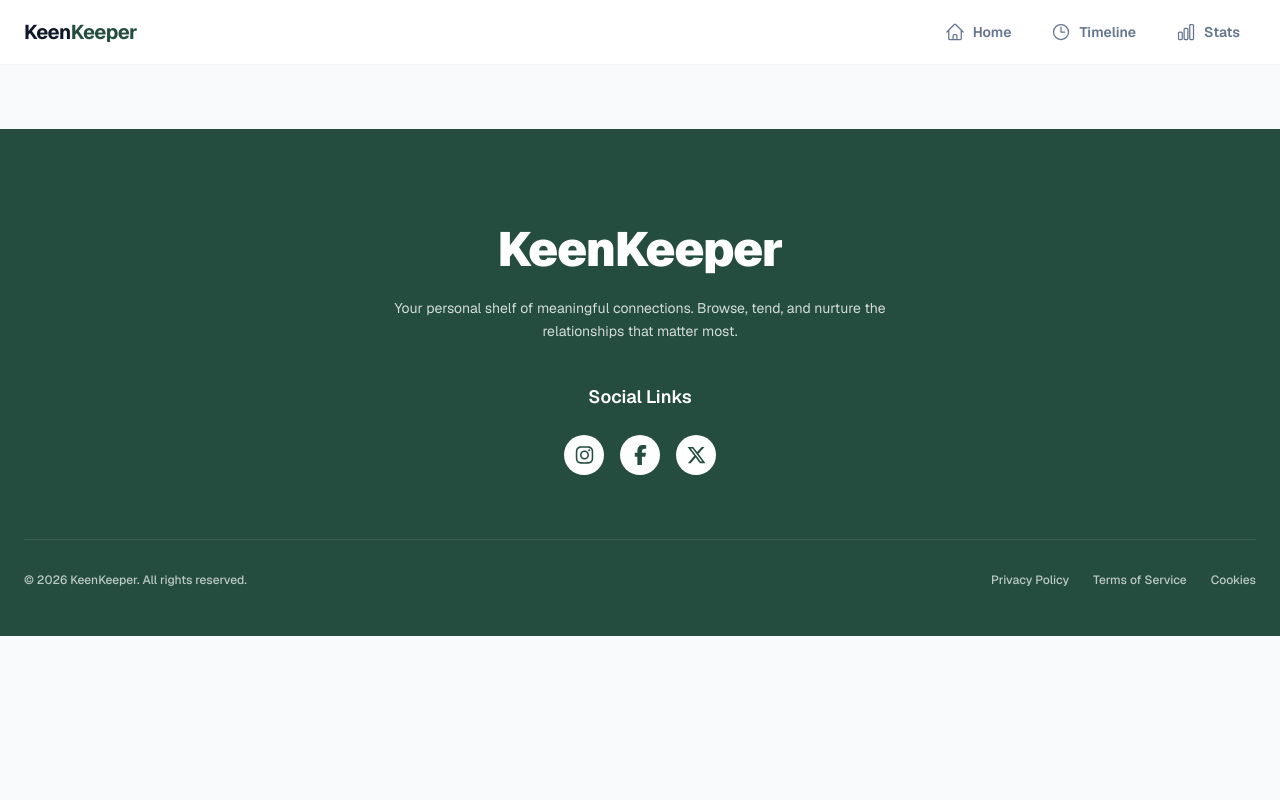
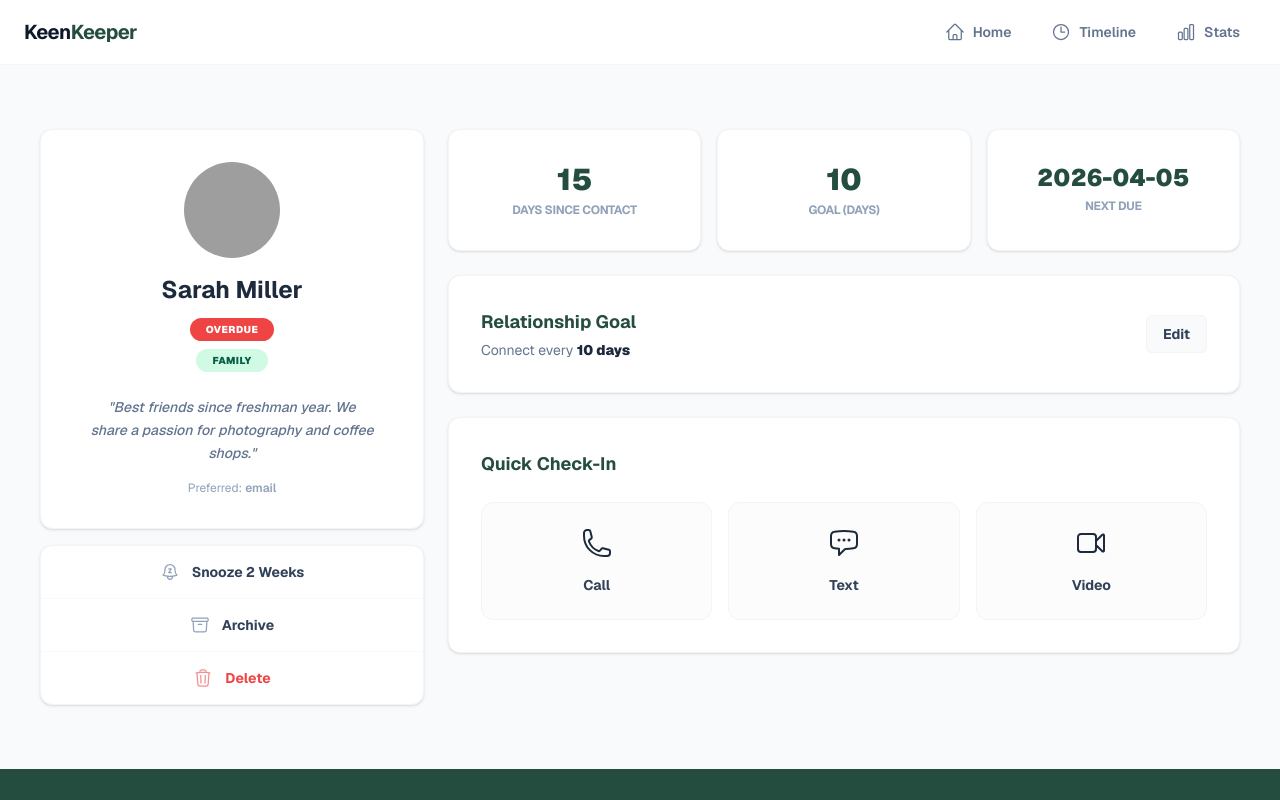
Before and after one commit to Anamulhaque01/PH-Assignment-07, a React (Vite) app: page /friend/1 in a window 1280 px wide. Shown: the top 800 px of the page. Built offline with nearby package versions, Linux system fonts and the light colour scheme; grey boxes are pictures that could not be loaded.

Commit message:
Friends Detail Page Added

```diff
--- a/src/pages/FriendDetails.jsx
+++ b/src/pages/FriendDetails.jsx
@@ -1,11 +1,133 @@
-import React from 'react'
+import { useEffect, useState } from "react";
+import { useParams } from "react-router-dom";
+import toast from "react-hot-toast";
+import { PhoneIcon, ChatBubbleLeftEllipsisIcon, VideoCameraIcon, ArchiveBoxIcon, BellSnoozeIcon, TrashIcon } from "@heroicons/react/24/outline";
 
-function FriendDetails() {
+const FriendDetails = () => {
+  const { id } = useParams();
+  const [friend, setFriend] = useState(null);
+
+  useEffect(() => {
+    fetch("/friends.json")
+      .then((res) => res.json())
+      .then((data) => {
+        const found = data.find((f) => f.id === parseInt(id));
+        setFriend(found);
+      });
+  }, [id]);
+
+  const handleCheckIn = (type) => {
+    if (!friend) return;
+    const newEntry = {
+      id: Date.now(),
+      friendId: friend.id,
+      friendName: friend.name,
+      type: type,
+      date: new Date().toLocaleDateString('en-GB', { day: '2-digit', month: 'short', year: 'numeric' }),
+      title: `${type} with ${friend.name}`
+    };
+
+    const existingTimeline = JSON.parse(localStorage.getItem("timeline") || "[]");
+    localStorage.setItem("timeline", JSON.stringify([newEntry, ...existingTimeline]));
+    toast.success(`${type} logged for ${friend.name}!`);
+  };
+
+  if (!friend) return null;
+
   return (
-    <div>
+    <div className="max-w-7xl mx-auto px-4 py-8">
+      <div className="grid grid-cols-1 lg:grid-cols-12 gap-6">
 
+
+        <div className="lg:col-span-4 flex flex-col gap-4">
+          <div className="bg-white rounded-xl border border-gray-100 p-8 text-center shadow-sm">
+            <img src={friend.picture} className="w-24 h-24 rounded-full mx-auto object-cover grayscale-[0.2]" alt={friend.name} />
+            <h2 className="text-2xl font-bold mt-4 text-slate-800">{friend.name}</h2>
+
+            <div className="flex flex-col items-center gap-2 mt-3">
+              <span className="px-4 py-1 bg-[#EF4444] text-white rounded-full text-[10px] font-black uppercase tracking-wider">
+                {friend.status}
+              </span>
+              <span className="px-4 py-1 bg-[#D1FAE5] text-[#065F46] rounded-full text-[10px] font-black uppercase tracking-wider">
+                Family
+              </span>
+            </div>
+
+            <p className="mt-6 text-slate-500 italic text-sm font-medium leading-relaxed px-4">
+              "{friend.bio || "Former colleague, great mentor"}"
+            </p>
+            <p className="mt-4 text-slate-400 text-xs">
+              Preferred: <span className="font-semibold">{friend.preferred_method || "email"}</span>
+            </p>
+          </div>
+
+
+          <div className="bg-white rounded-xl border border-gray-100 overflow-hidden shadow-sm flex flex-col divide-y divide-gray-50">
+            <button className="py-4 px-6 flex items-center justify-center gap-3 hover:bg-gray-50 text-slate-700 font-bold text-sm transition group">
+              <BellSnoozeIcon className="w-5 h-5 text-slate-400 group-hover:text-slate-600" /> Snooze 2 Weeks
+            </button>
+            <button className="py-4 px-6 flex items-center justify-center gap-3 hover:bg-gray-50 text-slate-700 font-bold text-sm transition group">
+              <ArchiveBoxIcon className="w-5 h-5 text-slate-400 group-hover:text-slate-600" /> Archive
+            </button>
+            <button className="py-4 px-6 flex items-center justify-center gap-3 hover:bg-red-50 text-[#EF4444] font-bold text-sm transition group">
+              <TrashIcon className="w-5 h-5 text-[#EF4444]/60 group-hover:text-[#EF4444]" /> Delete
+            </button>
+          </div>
+        </div>
+
+
+        <div className="lg:col-span-8 flex flex-col gap-6">
+
+
+          <div className="grid grid-cols-1 md:grid-cols-3 gap-4">
+            <div className="bg-white p-8 rounded-xl border border-gray-100 text-center shadow-sm">
+              <p className="text-3xl font-black text-[#244D3F] mb-1">{friend.days_since_contact}</p>
+              <p className="text-slate-400 text-xs font-bold uppercase tracking-tight">Days Since Contact</p>
+            </div>
+            <div className="bg-white p-8 rounded-xl border border-gray-100 text-center shadow-sm">
+              <p className="text-3xl font-black text-[#244D3F] mb-1">{friend.goal}</p>
+              <p className="text-slate-400 text-xs font-bold uppercase tracking-tight">Goal (Days)</p>
+            </div>
+            <div className="bg-white p-8 rounded-xl border border-gray-100 text-center shadow-sm">
+              <p className="text-2xl font-black text-[#244D3F] mb-1">{friend.next_due_date || "Feb 27, 2026"}</p>
+              <p className="text-slate-400 text-xs font-bold uppercase tracking-tight">Next Due</p>
+            </div>
+          </div>
+
+
+          <div className="bg-white p-8 rounded-xl border border-gray-100 flex justify-between items-center shadow-sm">
+            <div>
+              <h3 className="font-bold text-[#244D3F] text-lg">Relationship Goal</h3>
+              <p className="text-slate-500 text-sm mt-1">Connect every <span className="font-black text-slate-800">{friend.goal} days</span></p>
+            </div>
+            <button className="px-4 py-2 bg-gray-50 border border-gray-100 text-slate-700 rounded-md hover:bg-gray-100 text-sm font-bold transition">
+              Edit
+            </button>
+          </div>
+
+
+          <div className="bg-white p-8 rounded-xl border border-gray-100 shadow-sm">
+            <h3 className="text-lg font-bold text-[#244D3F] mb-6">Quick Check-In</h3>
+            <div className="grid grid-cols-3 gap-4">
+              <button onClick={() => handleCheckIn("Call")} className="bg-gray-50/50 hover:bg-gray-100 border border-gray-100 p-6 rounded-xl flex flex-col items-center gap-4 transition group">
+                <PhoneIcon className="w-8 h-8 text-slate-800 group-hover:scale-110 transition" />
+                <span className="text-sm font-bold text-slate-700">Call</span>
+              </button>
+              <button onClick={() => handleCheckIn("Text")} className="bg-gray-50/50 hover:bg-gray-100 border border-gray-100 p-6 rounded-xl flex flex-col items-center gap-4 transition group">
+                <ChatBubbleLeftEllipsisIcon className="w-8 h-8 text-slate-800 group-hover:scale-110 transition" />
+                <span className="text-sm font-bold text-slate-700">Text</span>
+              </button>
+              <button onClick={() => handleCheckIn("Video")} className="bg-gray-50/50 hover:bg-gray-100 border border-gray-100 p-6 rounded-xl flex flex-col items-center gap-4 transition group">
+                <VideoCameraIcon className="w-8 h-8 text-slate-800 group-hover:scale-110 transition" />
+                <span className="text-sm font-bold text-slate-700">Video</span>
+              </button>
+            </div>
+          </div>
+        </div>
+
+      </div>
     </div>
-  )
-}
+  );
+};
 
-export default FriendDetails
+export default FriendDetails;
```
